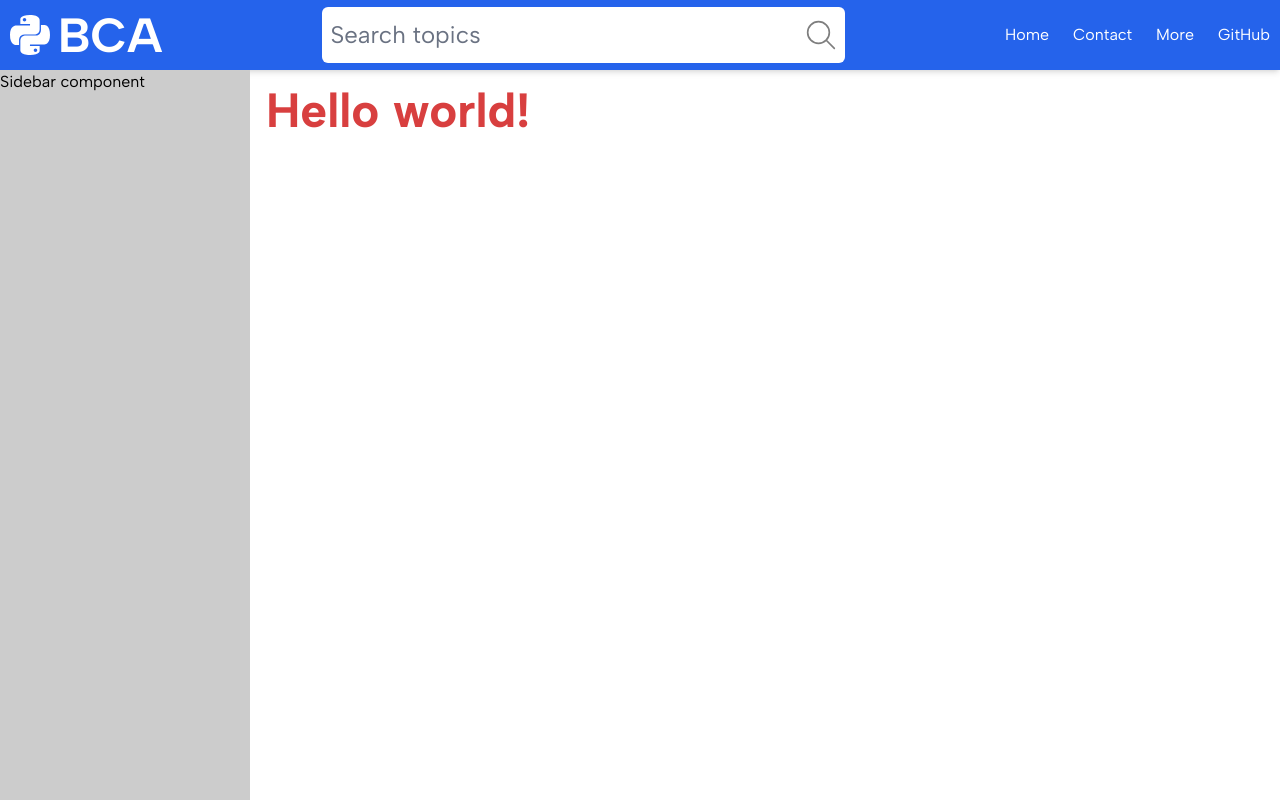
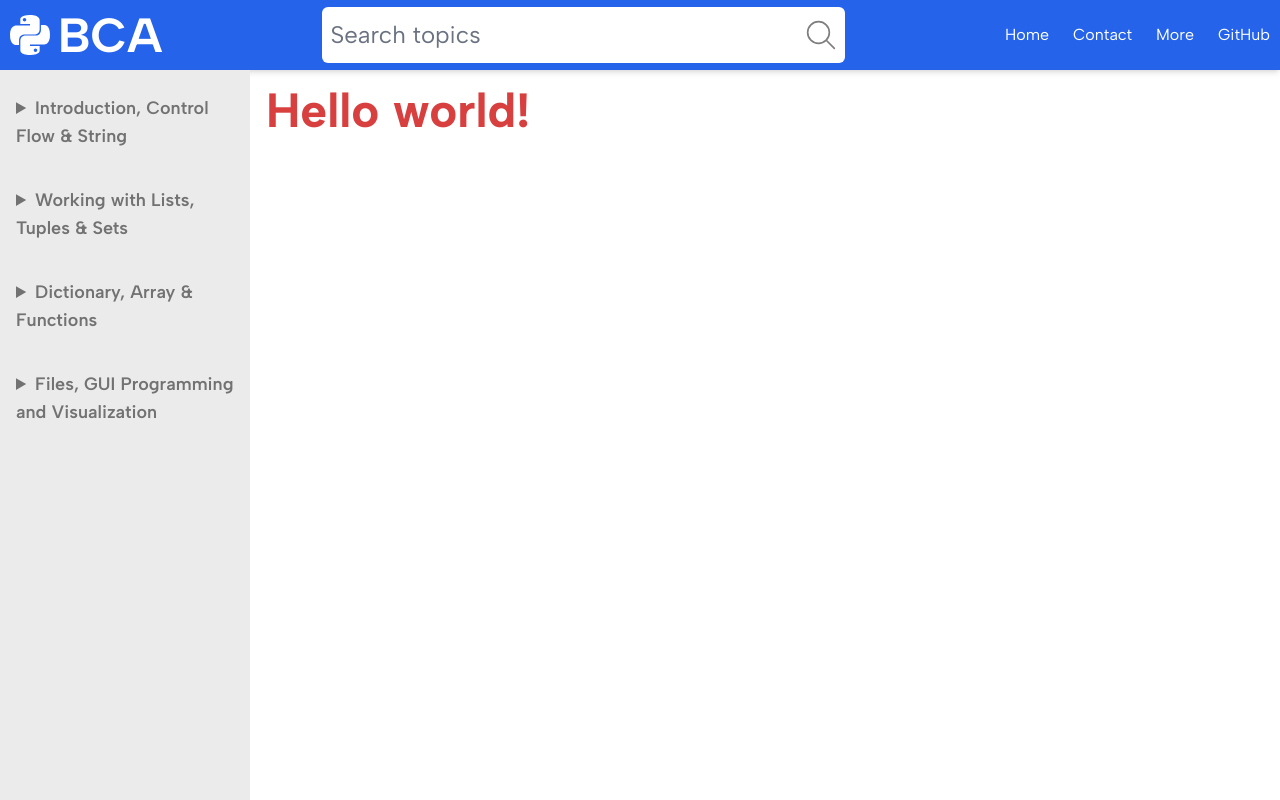
Before and after one commit to Saumya-Kanti-Sarma/bcafypython, a Next.js app: page / in a window 1280 px wide. Built offline with nearby package versions, Linux system fonts and the light colour scheme.

Commit message:
imporved styles

```diff
--- a/src/app/global.css
+++ b/src/app/global.css
@@ -32,3 +32,22 @@ h3 {
     display: block;
   }
 }
+
+::-webkit-scrollbar {
+  width: 8px;
+}
+
+::-webkit-scrollbar-track {
+  background: transparent;
+  border-radius: 4px;
+}
+
+::-webkit-scrollbar-thumb {
+  background-color: #a3a3a3;
+  border-radius: 6px;
+  border: 2px solid #f0f0f0;
+}
+
+::-webkit-scrollbar-thumb:hover {
+  background-color: #757575;
+}
--- /dev/null
+++ b/src/component/Sidebar/Data.sidebar.ts
@@ -0,0 +1,76 @@
+// sidebarData.ts
+const sidebarData = [
+  {
+    title: "Introduction, Control Flow & String",
+    subtopics: [
+      {
+        title: "Overview",
+        items: [
+          "What is Python?", "Features", "Installation", "Running Programs", "Interactive & Script Modes",
+          "Comments", "Variables", "Keywords", "Data Types", "Type Conversion", "Operators", "Indentation"
+        ],
+      },
+      {
+        title: "Conditionals and Loops",
+        items: ["if", "else", "elif", "while", "for", "break", "continue", "pass", "else"]
+      },
+      {
+        title: "Strings",
+        items: ["Slices", "Searching", "Looping", "Counting", "Methods", "Comparison", "continue", "Operations"]
+      }
+    ]
+  },
+  {
+    title: "Working with Lists, Tuples & Sets",
+    subtopics: [
+      {
+        title: "Lists",
+        items: ["Defining", "Updating", "Accessing", "Traversing", "Deleting", "Operators", "Functions", "Methods"]
+      },
+      {
+        title: "Tuples",
+        items: ["Accessing", "Assignment", "Return Values", "Variable-length Arguments", "Operations", "Iteration", "Functions"]
+      },
+      {
+        title: "Sets",
+        items: ["Creating", "Accessing", "Adding", "Removing", "Looping", "Joining", "Methods"]
+      }
+    ]
+  },
+  {
+    title: "Dictionary, Array & Functions",
+    subtopics: [
+      {
+        title: "Dictionary",
+        items: ["Creating", "Accessing", "Updating", "Deleting", "Properties", "Operations", "Methods"]
+      },
+      {
+        title: "Array",
+        items: ["Advantages", "Creating", "Importing array/numpy", "Processing", "Writing/Importing Modules", "Built-in Modules"]
+      },
+      {
+        title: "Functions",
+        items: ["Types", "Defining", "Calling", "Returning Results", "Arbitrary/Keyword/Default Arguments", "Recursion"]
+      }
+    ]
+  },
+  {
+    title: "Files, GUI Programming and Visualization",
+    subtopics: [
+      {
+        title: "Files",
+        items: ["Types", "Creating", "Reading", "Methods", "Modes", "seek()", "Pickle", "CSV"]
+      },
+      {
+        title: "GUI",
+        items: ["Tkinter Layout", "Widgets"]
+      },
+      {
+        title: "Visualization",
+        items: ["Libraries (matplotlib)", "Plots (Scatter, Histogram, Line, Bar, Pie)"]
+      }
+    ]
+  }
+];
+
+export default sidebarData;
--- a/src/component/Sidebar/Sidebar.jsx
+++ b/src/component/Sidebar/Sidebar.jsx
@@ -1,18 +1,42 @@
 "use client";
-import useSidebarStore from "@/store/Store.zust"
+import sidebarData from "./Data.sidebar"; // adjust path
+import useSidebarStore from "@/store/Store.zust";
+import Link from "next/link";
 
 const Sidebar = () => {
   const display = useSidebarStore((state) => state.visible);
+
   return (
-    <>
-      <div className="w-[250px] h-full overflow-y-auto bg-[#ccc] left-0 top-0 max-md:absolute transition duration-150 ease-in-out" style={{
+    <div
+      className="w-[250px] h-full overflow-y-auto bg-[#ebebeb] left-0 top-0 flex flex-col justify-start gap-5 px-4 py-6 transition duration-150 ease-in-out max-md:absolute"
+      style={{
         left: display ? "0" : "-100%",
         transition: "0.255s ease-in-out"
       }}>
-        Sidebar component
-      </div>
-    </>
-  )
-}
+      {sidebarData.map((topic, topicIdx) => (
+        <details key={topicIdx} className="mb-4">
+          <summary className="cursor-pointer text-lg font-semibold text-[#727272]">
+            {topic.title}
+          </summary>
 
-export default Sidebar
+          {topic.subtopics.map((sub, subIdx) => (
+            <details key={subIdx} className="ml-4 mt-2">
+              <summary className="cursor-pointer text-base font-medium text-[#474747]">
+                {sub.title}
+              </summary>
+              <ul className="list-disc pl-5 text-sm text-gray-700 mt-2 flex flex-col gap-1">
+                {sub.items.map((item, i) => (
+                  <li key={i}>
+                    <Link href="#" className="text-[var(--blue)] underline">{item}</Link>
+                  </li>
+                ))}
+              </ul>
+            </details>
+          ))}
+        </details>
+      ))}
+    </div>
+  );
+};
+
+export default Sidebar;
```
